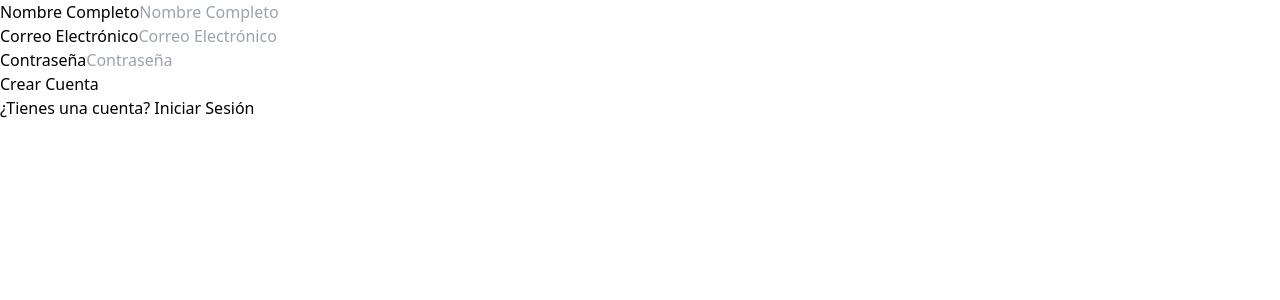
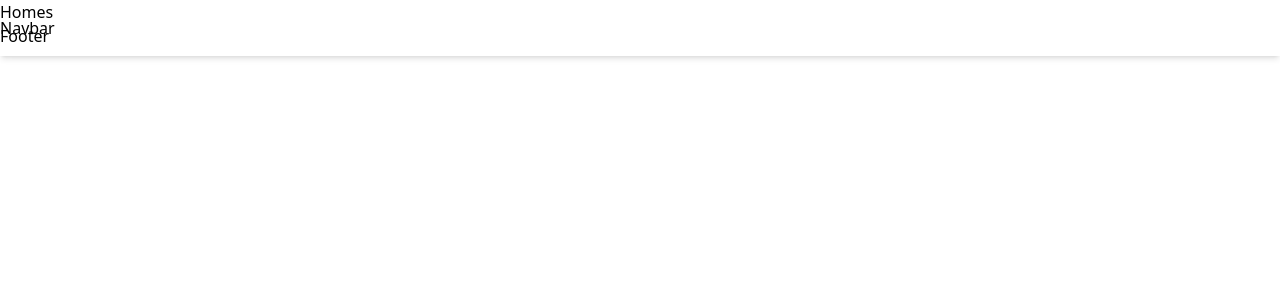
Before and after one commit to Dilanapm/agencia, a React (Create React App) app: page / in a window 1280 px wide. Shown: the top 300 px of the page. Built offline with nearby package versions, Linux system fonts and the light colour scheme.

Commit message:
aumantando footer navbar y mod home.jsx y appjsx

```diff
--- a/src/App.js
+++ b/src/App.js
@@ -10,7 +10,7 @@ function App() {
     <Router>
       <Routes>
         <Route path="*" element={<Error404 />}/>
-        <Route path="/" element={<RegisterForm/>}/>
+        <Route path="/" element={<Home/>}/>
 
       </Routes>
     </Router>
--- /dev/null
+++ b/src/components/navigation/Footer.js
@@ -0,0 +1,15 @@
+import { connect } from "react-redux"
+
+function Footer(){
+    return(
+    <div>
+        Footer
+    </div>
+    )
+}
+const mapStateToProp=state=>({
+
+})
+export default connect(mapStateToProp,{
+
+}) (Footer)
--- /dev/null
+++ b/src/components/navigation/Navbar.js
@@ -0,0 +1,15 @@
+import { connect } from "react-redux"
+
+function Navbar(){
+    return(
+    <nav className="w-full  py-4 shadow-md fixed">
+        Navbar
+    </nav>
+    )
+}
+const mapStateToProp=state=>({
+
+})
+export default connect(mapStateToProp,{
+
+}) (Navbar)
--- a/src/containers/pages/Home.jsx
+++ b/src/containers/pages/Home.jsx
@@ -1,12 +1,15 @@
+import Footer from "components/navigation/Footer"
+import Navbar from "components/navigation/Navbar"
+import Layout from "hocs/layouts/Layout"
 function Home(){
     return(
-        <div>
+
+        <Layout>
+            <Navbar></Navbar>
             Homes
-            asfkpñafañlfk4a
-            añlfkjañlkf
-            ajfañslkfañsl
-            aklsñfjañslfkjñ
-        </div>
+            <Footer></Footer>
+
+        </Layout>
     )
 }
 export default Home
--- /dev/null
+++ b/src/hocs/layouts/Layout.js
@@ -0,0 +1,14 @@
+import { connect } from "react-redux";
+function Layout ({children}){
+    return(
+        <div>
+            {children}
+        </div>
+    )
+}
+const mapStateToProp = state =>({
+
+})
+export default connect(mapStateToProp,{
+
+}) (Layout)
```
